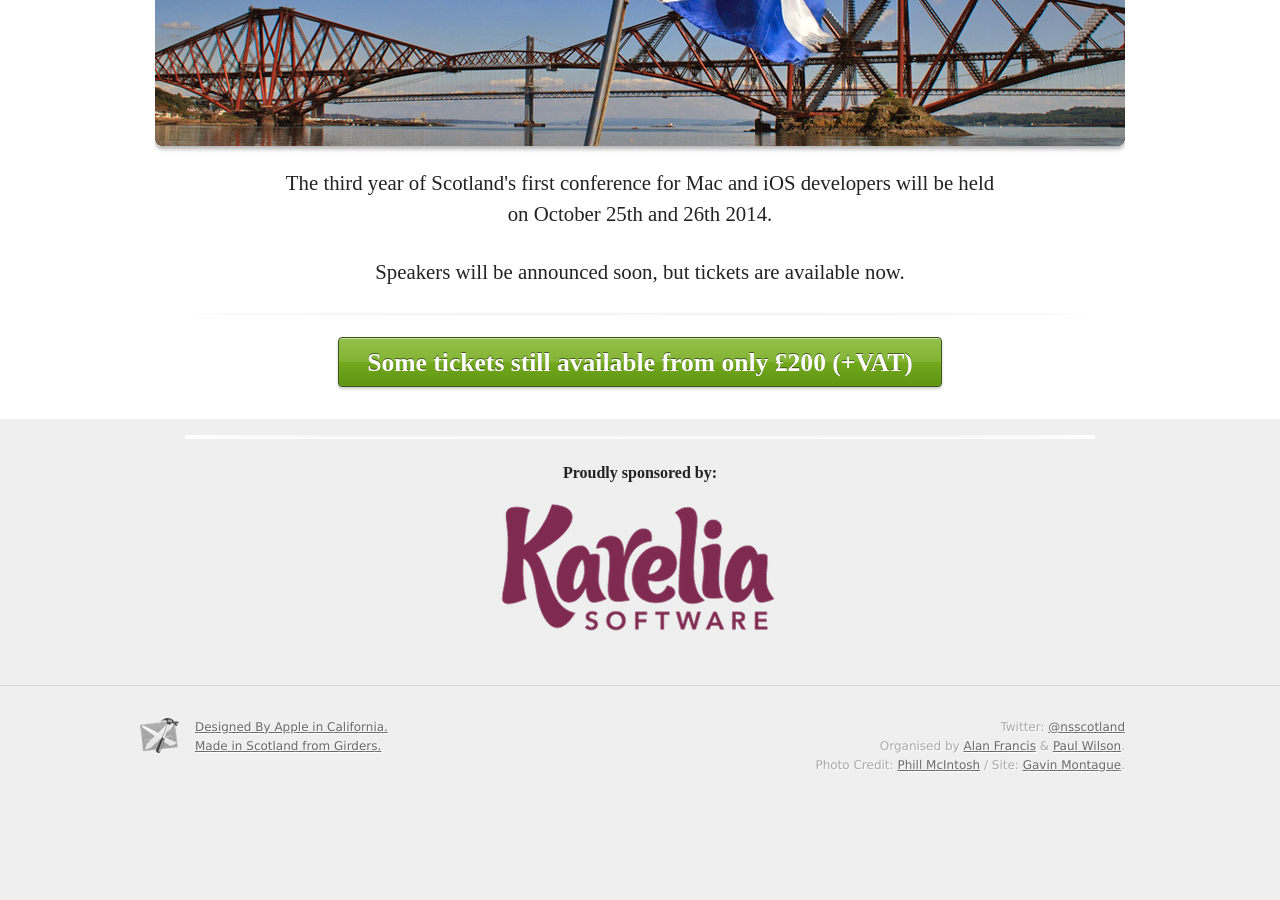
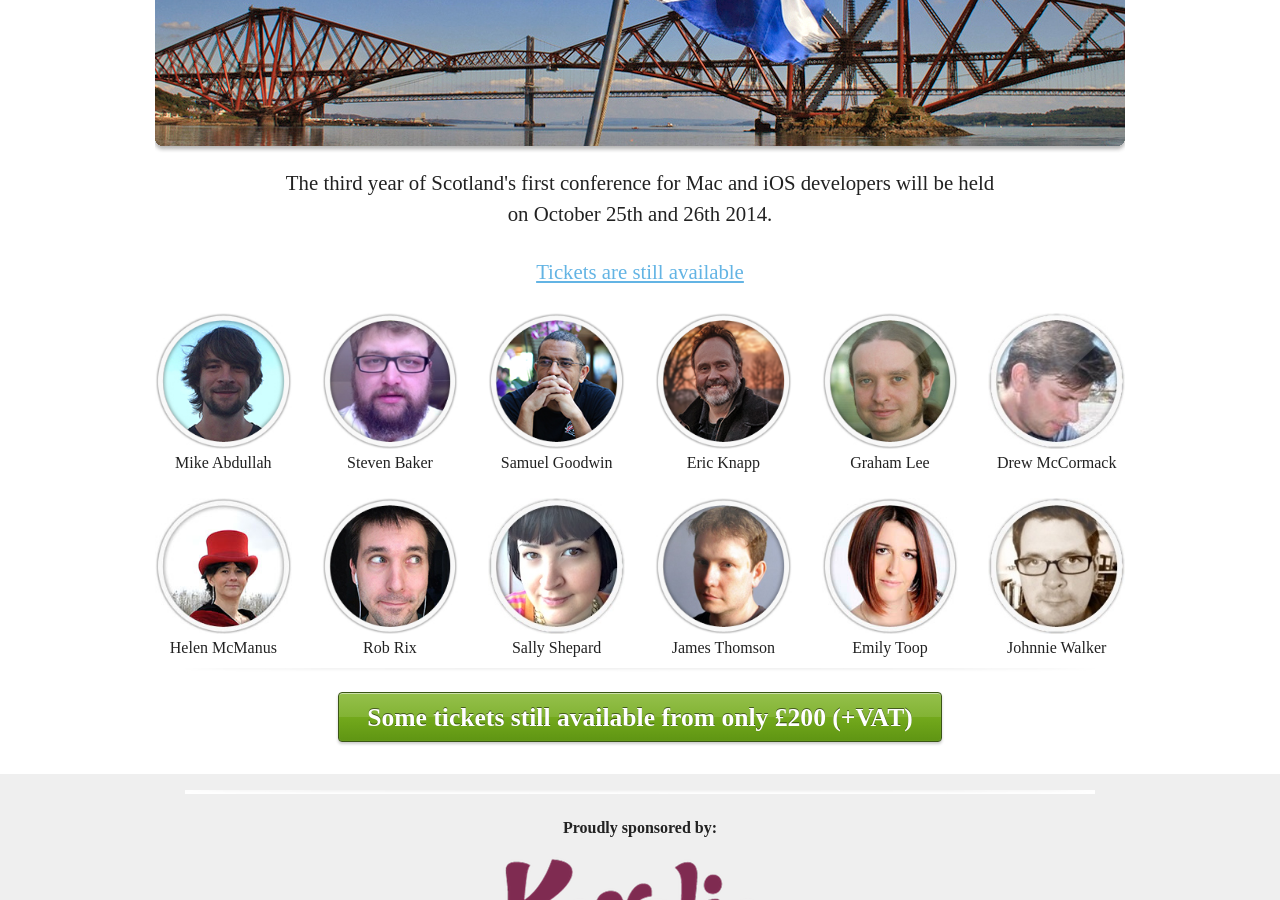
Before and after one commit to acf/nsscotland, a Jekyll site: the page built from index.html, in a window 1280 px wide and 900 px high, scrolled down 381 px. Built offline with Jekyll 4.4.1, drawn with Linux system fonts in a browser that asks for light colours; before the commit the page ends 1188 px from its top, so only the background shows below that.

Commit message:
added speakers to front page

```diff
--- a/index.html
+++ b/index.html
@@ -12,6 +12,78 @@
       <img src="/images/2013/homepage-placeholder.jpg" width="100%" />
     </div>
     <div class="large-12 columns strap-text large-centered">
-      <p>The third year of Scotland's first conference for Mac and iOS developers will be held<br/>on October 25th and 26th 2014.</p><p>Speakers will be announced soon, but tickets are available now.</p>
+      <p>The third year of Scotland's first conference for Mac and iOS developers will be held<br/>
+      on October 25th and 26th 2014.</p>
+      <p><a href="https://ti.to/nsscotland/2014/">Tickets are still available</a></p>
     </div>
   </div>
+ <div id="mini-speakers">
+   <div class="row">
+      <div class="large-2 columns">
+    	<img src="/images/2013/speakers/mike_abdullah.jpg" width="100%" />
+          <h3>Mike Abdullah</h3>
+      </div>
+
+      <div class="large-2 columns">
+        <img src="/images/2013/speakers/srbaker.jpg" width="100%" />
+        <h3>Steven Baker</h3>
+      </div>
+
+      <div class="large-2 columns">
+        <img src="/images/2013/speakers/samuel_goodwin.png" width="100%" />
+          <h3>Samuel Goodwin</h3>
+      </div>
+
+      <div class="large-2 columns">
+        <img src="/images/2013/speakers/eric_knapp.png" width="100%" />
+          <h3>Eric Knapp</h3>
+      </div>
+
+      <div class="large-2 columns">
+        <img src="/images/2013/speakers/graham_lee.jpg" width="100%" />
+          <h3>Graham Lee</h3>
+      </div>
+
+      <div class="large-2 columns">
+        <img src="/images/2013/speakers/drew_mccormack.jpg" width="100%" />
+          <h3>Drew McCormack</h3>
+      </div>
+
+
+    </div>
+    <div class="row">
+    &nbsp;
+    </div>
+   <div class="row">
+      <div class="large-2 columns">
+        <img src="/images/2013/speakers/helen_mcmanus.jpg" width="100%" />
+          <h3>Helen McManus</h3>
+      </div>
+
+      <div class="large-2 columns">
+          <img src="/images/2013/speakers/rob_rix.jpg" width="100%" />
+          <h3>Rob Rix</h3>
+      </div>
+
+      <div class="large-2 columns">
+        <img src="/images/2013/speakers/sally_shepard.jpg" width="100%" />
+          <h3>Sally Shepard</h3>
+      </div>
+
+      <div class="large-2 columns">
+        <img src="/images/2013/speakers/james_thomson.jpg" width="100%" />
+          <h3>James Thomson</h3>
+      </div>
+
+      <div class="large-2 columns">
+        <img src="/images/2013/speakers/emily_toop.jpg" width="100%" />
+          <h3>Emily Toop</h3>
+      </div>
+
+      <div class="large-2 columns">
+        <img src="/images/2013/speakers/johnnie_walker.jpg" width="100%" />
+        <h3>Johnnie Walker</h3>
+      </div>
+
+    </div>
+  </div>
```
